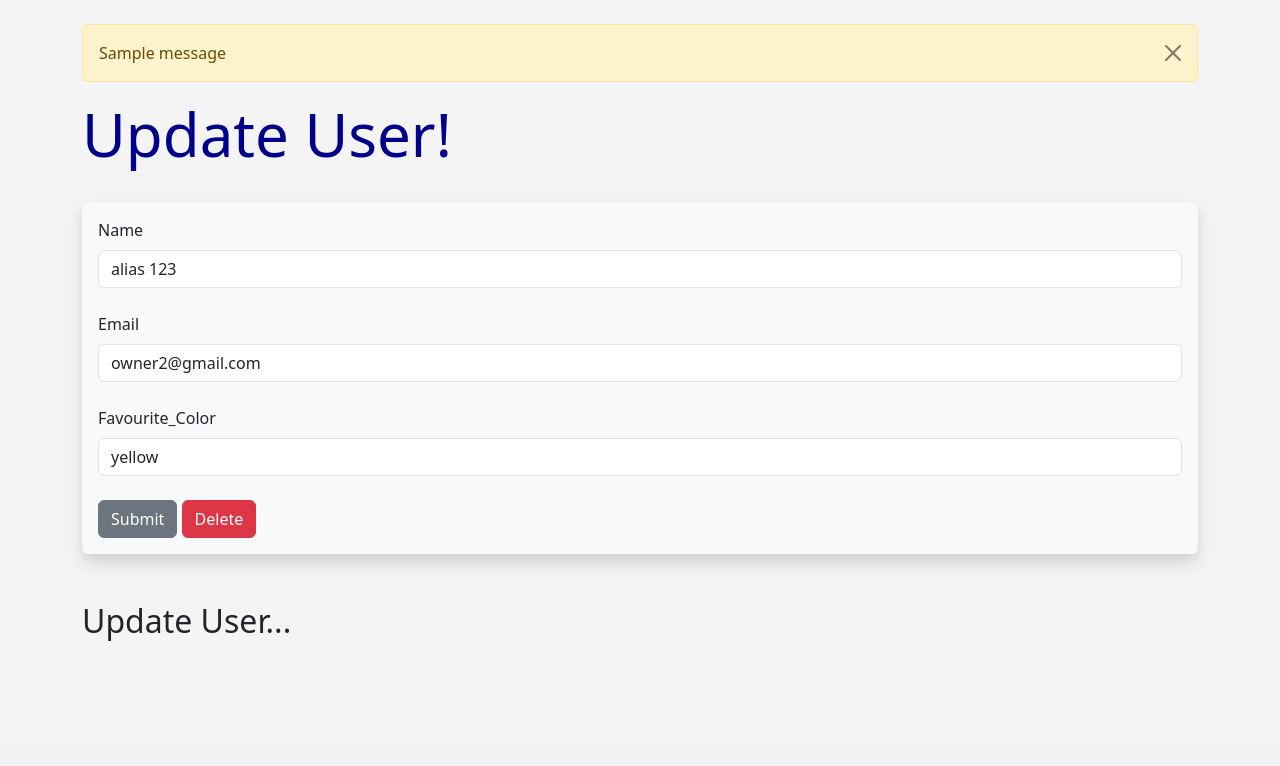
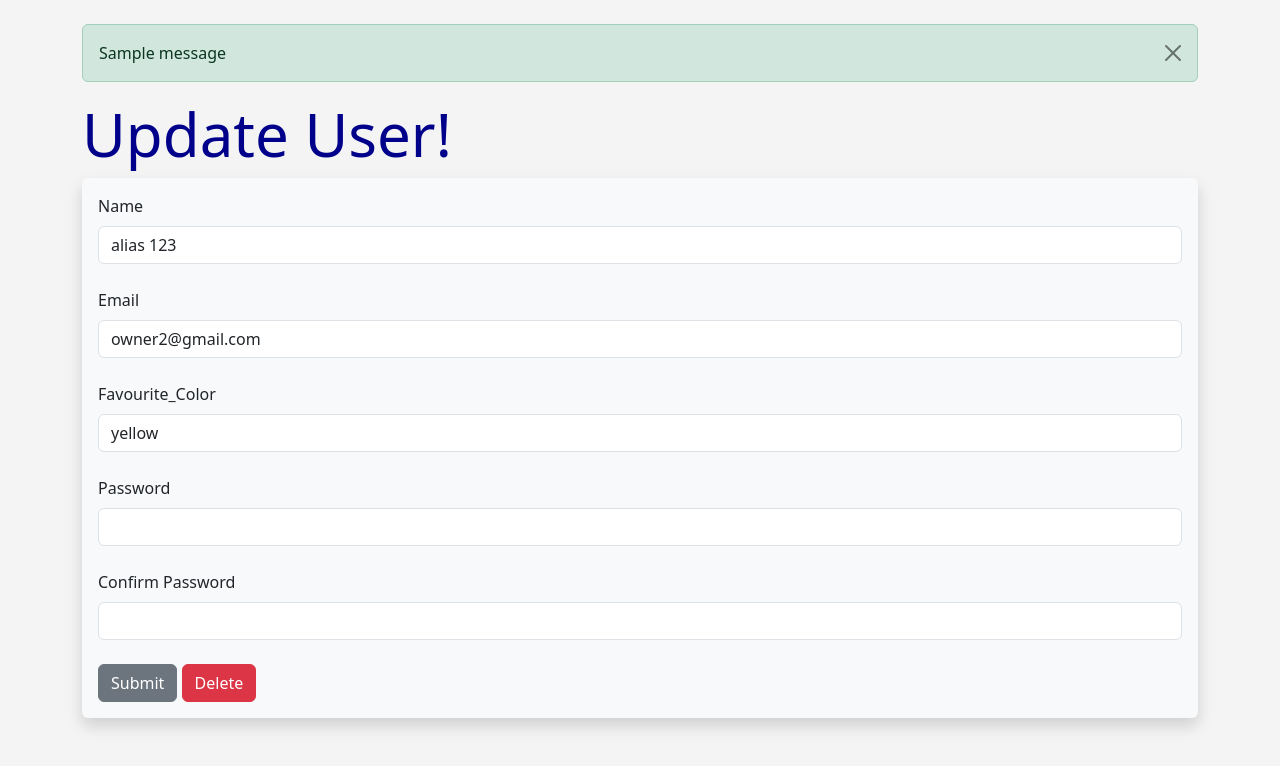
Before and after one commit to kelvin-kelly/SQLITE-Mini-Projects, a Flask app: page /update/1 in a window 1280 px wide. Shown: the part 56-822 px from the top of the page. Before the commit the page ends 697 px from the top, so only its background shows below. Run offline with Flask 3, Linux system fonts and the light colour scheme; data comes from the database, SQL or seed files in the repository; both versions use the stored data as it was after the commit; tables that the repository leaves empty hold one stand-in row (values such as "Sample post"); one stand-in notice (Sample message) is shown.

Commit message:
password hashing

```diff
--- a/BLOGGER/app.py
+++ b/BLOGGER/app.py
@@ -1,7 +1,7 @@
 from flask import Flask, request, render_template, url_for, flash, redirect
 from flask_wtf import FlaskForm
-from wtforms import StringField, SubmitField
-from wtforms.validators import DataRequired, Email
+from wtforms import StringField, SubmitField, PasswordField, BooleanField, ValidationError
+from wtforms.validators import DataRequired, Email, EqualTo, Length
 
 from flask_sqlalchemy import SQLAlchemy
 from flask_migrate import Migrate
@@ -20,7 +20,7 @@ db = SQLAlchemy(app)
 migrate = Migrate(app, db)
 
 
-# Model
+# Model's
 class Users(db.Model):
     id = db.Column(db.Integer, primary_key=True)
     name = db.Column(db.String(180), nullable=False)
@@ -35,7 +35,7 @@ class Users(db.Model):
     def password(self):
         raise AttributeError('Password is not a readable attribute!')
 
-    #Method used to set the password. takes a plain text password, hashes it, and stores the hash in the password_hash column.
+    #Method to set the password. takes a plain text password, hashes it, and stores the hash in the password_hash column.
     @password.setter
     def password(self, password):
         self.password_hash = generate_password_hash(password)
@@ -58,11 +58,13 @@ class UserForm(FlaskForm):
         Email(message="Invalid email address.")
     ])
     favourite_color = StringField('Favourite_Color')
+    password_hash = PasswordField('Password', validators=[DataRequired(), EqualTo('password_hash2', message='Password Must Match!')])
+    password_hash2 = PasswordField('Confirm Password', validators=[DataRequired()])
     submit = SubmitField("Submit")
 
 # Routes
 
-# DELETE
+# DELETE_ROUTE
 @app.route('/delete/<int:id>', methods=['GET', 'POST'])
 def delete(id):
     user_to_delete = Users.query.get_or_404(id)
@@ -89,30 +91,42 @@ def delete(id):
                                our_users=our_users)
 
 
-# Update a record in a database
+# UPDATE_ROUTES
 @app.route('/update/<int:id>', methods=['GET', 'POST'])
 def update(id):
-    form = UserForm()
     name_to_update = Users.query.get_or_404(id)
+    form = UserForm(obj=name_to_update)
+
     if form.validate_on_submit():
+        print("Form is valid and submitted")
+        print("Name:", form.name.data)
+        print("Email:", form.email.data)
+        print("Favourite Color:", form.favourite_color.data)
+        print("Password:", form.password_hash.data)
+        print("Confirm Password:", form.password_hash2.data)
+
         name_to_update.name = form.name.data
         name_to_update.email = form.email.data
         name_to_update.favourite_color = form.favourite_color.data
+
+        # Handle password update if necessary
+        if form.password_hash.data:
+            if form.password_hash.data == form.password_hash2.data:
+                name_to_update.password = form.password_hash.data
+            else:
+                flash('Passwords do not match.', 'danger')
+                return render_template('update.html', form=form, name_to_update=name_to_update, id=id)
+
         try:
             db.session.commit()
             flash('User updated successfully!', 'success')
             return redirect(url_for('add_user'))
-        except:
-            db.session.rollback()  # Rollback in case of error
-            flash('Looks like there was an error...Try Again!', 'danger')
+        except Exception as e:
+            db.session.rollback()
+            flash(f'Error occurred: {e}', 'danger')
 
-    #  form initializing  with existing data
-    form = UserForm(obj=name_to_update)
+    return render_template('update.html', form=form, name_to_update=name_to_update, id=id)
 
-    return render_template('update.html',
-                           form=form,
-                           name_to_update=name_to_update,
-                           id = id)
 
 class NamerForm(FlaskForm):
     name = StringField("What's Your Name", validators=[DataRequired()])
@@ -134,7 +148,7 @@ def add_user():
         if form.name.data and form.email.data:
             user = Users.query.filter_by(email=form.email.data).first()
             if user is None:
-                user = Users(name=form.name.data, email=form.email.data, favourite_color=form.favourite_color.data)
+                user = Users(name=form.name.data, email=form.email.data, favourite_color=form.favourite_color.data, password_hash=form.password_hash.data)
                 db.session.add(user)
                 try:
                     db.session.commit()
@@ -147,10 +161,11 @@ def add_user():
                 flash('User already exists!', 'warning')
 
             name = form.name.data
-             # Make sure to clear the data correctly
+             # Clear the data fields
             form.name.data = ''
             form.email.data = ''
             form.favourite_color.data = ''
+            form.password_hash.data = ''
 
     our_users = Users.query.order_by(Users.date_added).all()
 
@@ -185,4 +200,4 @@ def internal_server_error(e):
     return render_template('500.html'), 500
 
 if __name__ == '__main__':
-    app.run(debug=True, port=8080)
+        app.run(debug=True, port=8080, host='0.0.0.0')
--- a/BLOGGER/templates/add_user.html
+++ b/BLOGGER/templates/add_user.html
@@ -30,6 +30,12 @@
             {{ form.favourite_color.label(class="form-label") }}
             {{ form.favourite_color(class="form-control") }}
             <br/>
+            {{ form.password_hash.label(class="form-label") }}
+            {{ form.password_hash(class="form-control") }}
+            <br/>
+            {{ form.password_hash2.label(class="form-label") }}
+            {{ form.password_hash2(class="form-control") }}
+            <br/>
             {{ form.submit(class="btn btn-secondary") }}
         </form>
 
--- a/BLOGGER/templates/update.html
+++ b/BLOGGER/templates/update.html
@@ -5,18 +5,14 @@
 {% endblock %}
 
 {% block content %}
-{% for message in get_flashed_messages() %}
-    <div class="alert alert-warning alert-dismissible fade show" role="alert">
-        {{ message }}
+    {% for message in get_flashed_messages(with_categories=True) %}
+        <div class="alert alert-{{ message[0] }} alert-dismissible fade show" role="alert">
+            {{ message[1] }}
             <button type="button" class="btn-close" data-bs-dismiss="alert" aria-label="Close"></button>
         </div>
     {% endfor %}
 
-{% if name %}
-
-{% else %}
     <h1>Update User!</h1>
-    <br/>
     <div class="shadow p-3 mb-5 bg-body-tertiary rounded">
         <form action="{{ url_for('update', id=name_to_update.id) }}" method="POST">
             {{ form.hidden_tag() }}
@@ -30,13 +26,15 @@
                 {{ form.favourite_color.label(class="form-label") }}
                 {{ form.favourite_color(class="form-control") }}
                 <br/>
+                {{ form.password_hash.label(class="form-label") }}
+                {{ form.password_hash(class="form-control") }}
+                <br/>
+                {{ form.password_hash2.label(class="form-label") }}
+                {{ form.password_hash2(class="form-control") }}
+                <br/>
                 {{ form.submit(class="btn btn-secondary") }}
-         <a href="{{ url_for('delete', id=id ) }}" class="btn btn-danger">Delete</a>
+                <a href="{{ url_for('delete', id=name_to_update.id) }}" class="btn btn-danger">Delete</a>
             </div>
         </form>
-
     </div>
-    <h2>Update User...</h2>
-
-{% endif %}
 {% endblock %}
```
Also changed, not shown: BLOGGER/migrations/versions/a7eaa0f3e70c_added_password_column.py (added, +32 -0 lines), BLOGGER/db/Blogger.db. Lines whose indentation alone changed are shown as unchanged.
